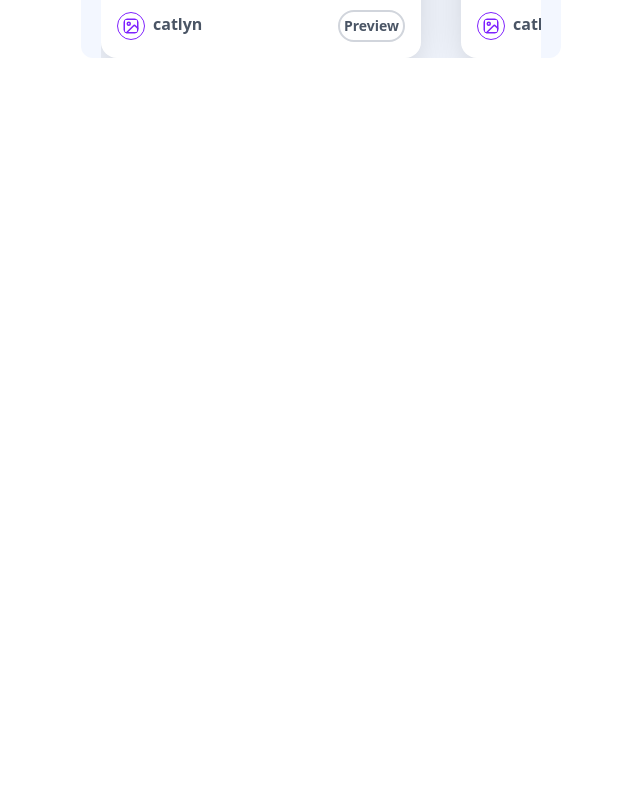
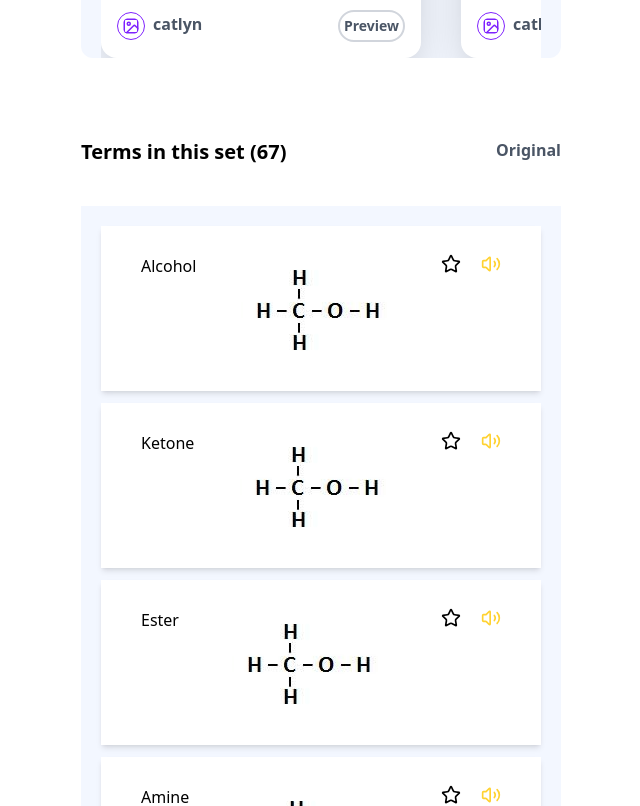
Before and after one commit to Kingestif/QuizletReplica, a React (Vite) app: page / in a window 1280 px wide. Shown: the part 1480-2286 px from the top of the page, without its empty margins (319-959 px from the left). Before the commit the page ends 1538 px from the top, so only its background shows below. Built offline with nearby package versions, Linux system fonts and the light colour scheme.

Commit message:
feat: add definition card with it finished the body

```diff
--- a/src/components/Body.tsx
+++ b/src/components/Body.tsx
@@ -1,4 +1,5 @@
 import { BigCard, BigCardDetails, BodyTop } from "./BodyTop";
+import { DefinitionCards } from "./Definition";
 import { MiniNav } from "./MinINav";
 import { Profile } from "./Profile";
 import { FlashCards } from "./Studied";
@@ -13,6 +14,7 @@ export function Body(){
             <Profile label="Temira"/>
             <hr className="mt-10 border-gray-300"/>
             <FlashCards/>
+            <DefinitionCards/>
         </div>
     )
 }
--- /dev/null
+++ b/src/components/Definition.tsx
@@ -0,0 +1,38 @@
+import { Star, Volume2 } from "lucide-react"
+
+type DefinitionCardType = {
+    name: string
+}
+
+export function DefinitionCardItems(props:DefinitionCardType){
+    return (
+        <div className="flex gap-10 justify-between px-10 py-7 shadow-md bg-white shrink-0">
+            <h3>{props.name}</h3>
+            {/* <Atom className="w-20 h-20 text-violet-600 "/> */}
+            <img src="/assets/Chem.jpg" alt="chemical reaction" />
+            <div className="flex gap-5">
+                <Star className="w-5 h-5"/>
+                <Volume2 className="w-5 h-5 text-amber-300"/>
+            </div>
+        </div>
+    )
+}
+
+export function DefinitionCards(){
+    return (
+        <div className="mt-20">
+            <div className="flex justify-between">
+                <h3 className="font-bold text-xl">Terms in this set (67)</h3>
+                <h3 className="font-bold text-gray-600">Original</h3>
+            </div>
+
+            <div className="Definition Cards flex flex-col gap-3 mt-10 bg-blue-600/5 p-5 overflow-y-auto h-150">
+                <DefinitionCardItems name="Alcohol"/>
+                <DefinitionCardItems name="Ketone"/>
+                <DefinitionCardItems name="Ester"/>
+                <DefinitionCardItems name="Amine"/>
+                <DefinitionCardItems name="Pentane"/>
+            </div>
+        </div>
+    )
+}
```
Also changed, not shown: public/assets/Chem.jpg (added).
